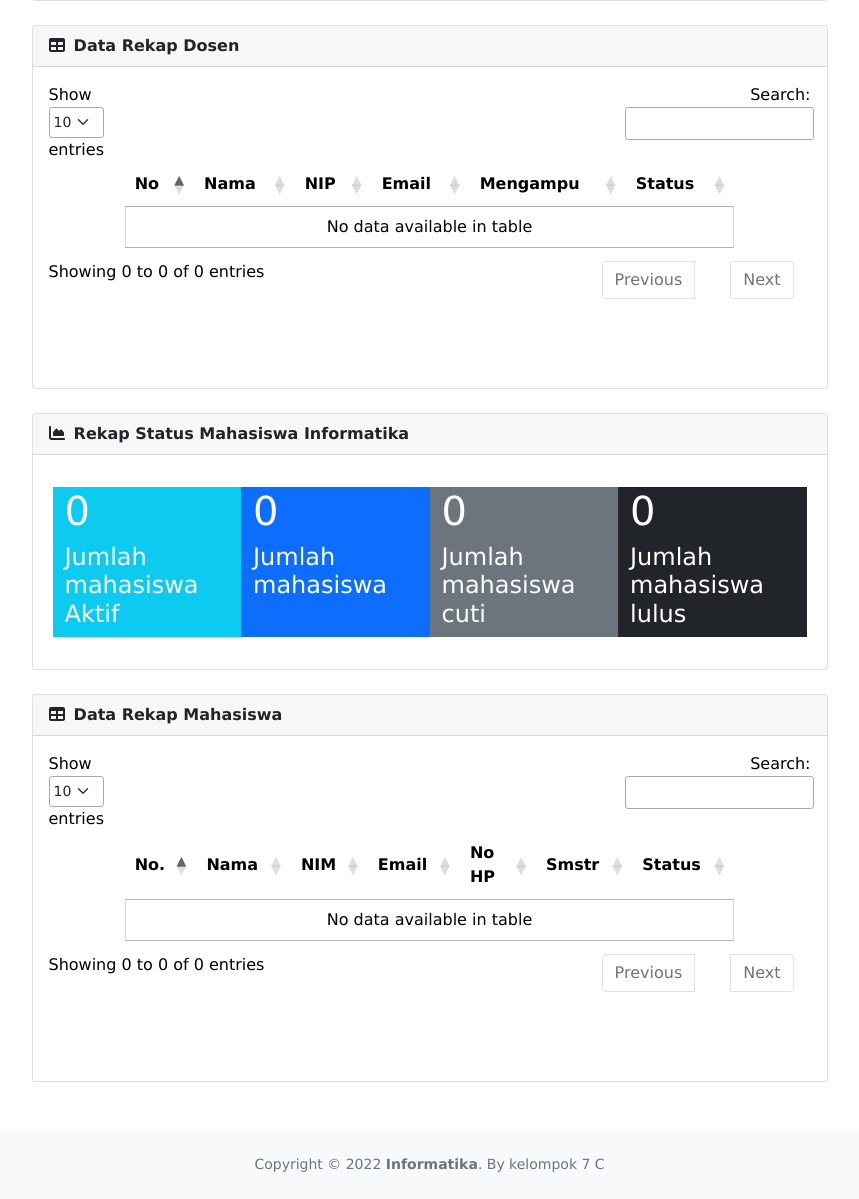
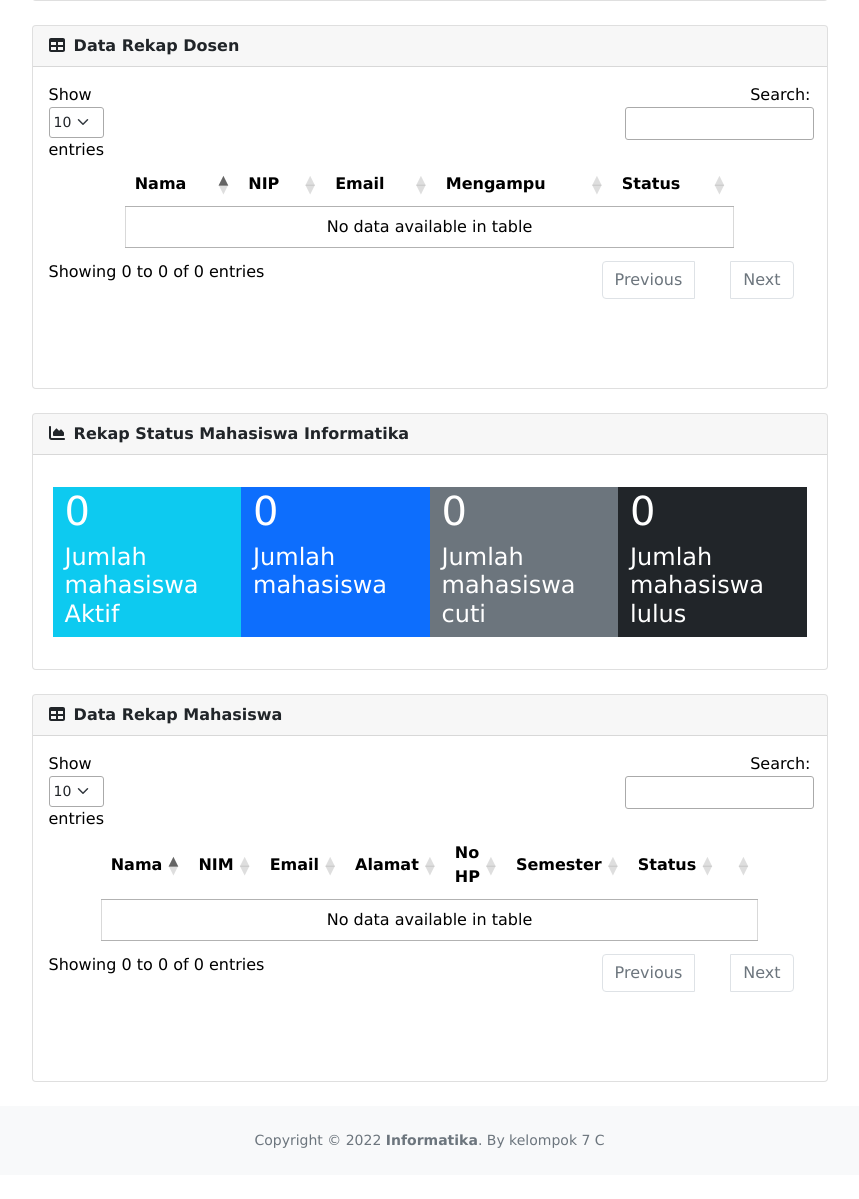
Before and after one commit to TaufikInnova24g/-PPL_C_2022_7, a PHP site: page /departemen/dashboardDepartemen.php in a window 1280 px wide. Shown: the part 898-2097 px from the top of the page, without its empty margins (323-1182 px from the left). After the commit the page ends 2046 px from the top, so only its background shows below. Run offline with PHP 8.4, Linux system fonts and the light colour scheme; data that the repository does not hold is empty; some libraries are stand-ins or nearby versions.

Commit message:
Add files via upload

```diff
--- a/departemen/dashboardDepartemen.php
+++ b/departemen/dashboardDepartemen.php
@@ -38,7 +38,7 @@ $count_mahasiswa_lulus = $db->query("SELECT COUNT(NIM) AS jumlah FROM mahasiswa
                         </div>
                         <div class="row no-gutters">
                             <div class="col-md-4 profil-departemen">
-                                <img src="../assets/img/logo.png" class="" alt="ProfilePicture  ">
+                                <img src="../assets/img/logo-undip.png" class="" alt="ProfilePicture  ">
                             </div>
                             <div class="col-md-8">
                                 <div   div class="card-body">
@@ -120,7 +120,6 @@ $count_mahasiswa_lulus = $db->query("SELECT COUNT(NIM) AS jumlah FROM mahasiswa
                     <table id="admin-tabel-mahasiswa" class="cell-border dataTable" cellspacing="1" width="80%" >
                         <thead>
                             <tr>
-                                <th>No </th>
                                 <th>Nama</th>
                                 <th>NIP</th>
                                 <th>Email</th>
@@ -136,7 +135,6 @@ $count_mahasiswa_lulus = $db->query("SELECT COUNT(NIM) AS jumlah FROM mahasiswa
                                 $i = 1;
                                 while ($row = $result->fetch_object()) {
                                     echo "<tr>
-                                    <td>".$i."</td>
                                     <td>".$row->Nama."</td>
                                     <td>".$row->NIP."</td>
                                     <td>".$row->Email."</td>
@@ -214,7 +212,7 @@ $count_mahasiswa_lulus = $db->query("SELECT COUNT(NIM) AS jumlah FROM mahasiswa
                         </div>
                     </div>
                 </div>
-            <div class="card mb-5">
+            <div class="card mb-4">
             <div class="card-header">
                     <i class="fas fa-table me-1"></i>
                     <b>Data Rekap Mahasiswa</b>
@@ -223,14 +221,14 @@ $count_mahasiswa_lulus = $db->query("SELECT COUNT(NIM) AS jumlah FROM mahasiswa
                     <table id="admin-tabel-mahasiswa" class="cell-border dataTable" cellspacing="1" width="80%" >
                         <thead>
                             <tr>
-
-                                    <th>No.</th>
                                     <th>Nama</th>
                                     <th>NIM</th>
                                     <th>Email</th>
+                                    <th>Alamat</th>
                                     <th>No HP</th>
-                                    <th>Smstr</th>
+                                    <th>Semester</th>
                                     <th>Status</th>
+                                    <th></th>
                                 </tr>
                             </thead>
                             <tbody>
@@ -240,14 +238,15 @@ $count_mahasiswa_lulus = $db->query("SELECT COUNT(NIM) AS jumlah FROM mahasiswa
                                 $i=1;
                                 while ($row = $result->fetch_object()) {
                                     echo "<tr>
-                                    <td>".$i."</td>
                                     <td>".$row->Nama."</td>
                                     <td>".$row->NIM."</td>
                                     <td>".$row->Email."</td>
+                                    <td>".$row->Alamat."</td>
                                     <td>".$row->No_Hp."</td>
                                     <td>".$row->semester."</td>
                                     <td>".$row->Status."</td>
-                                    </tr>";
+                                    <td><a onclick='view_data(".$row->NIM.")'></a>
+                                    </td>";
                                     $i++;
                                 }
                             ?>
```
